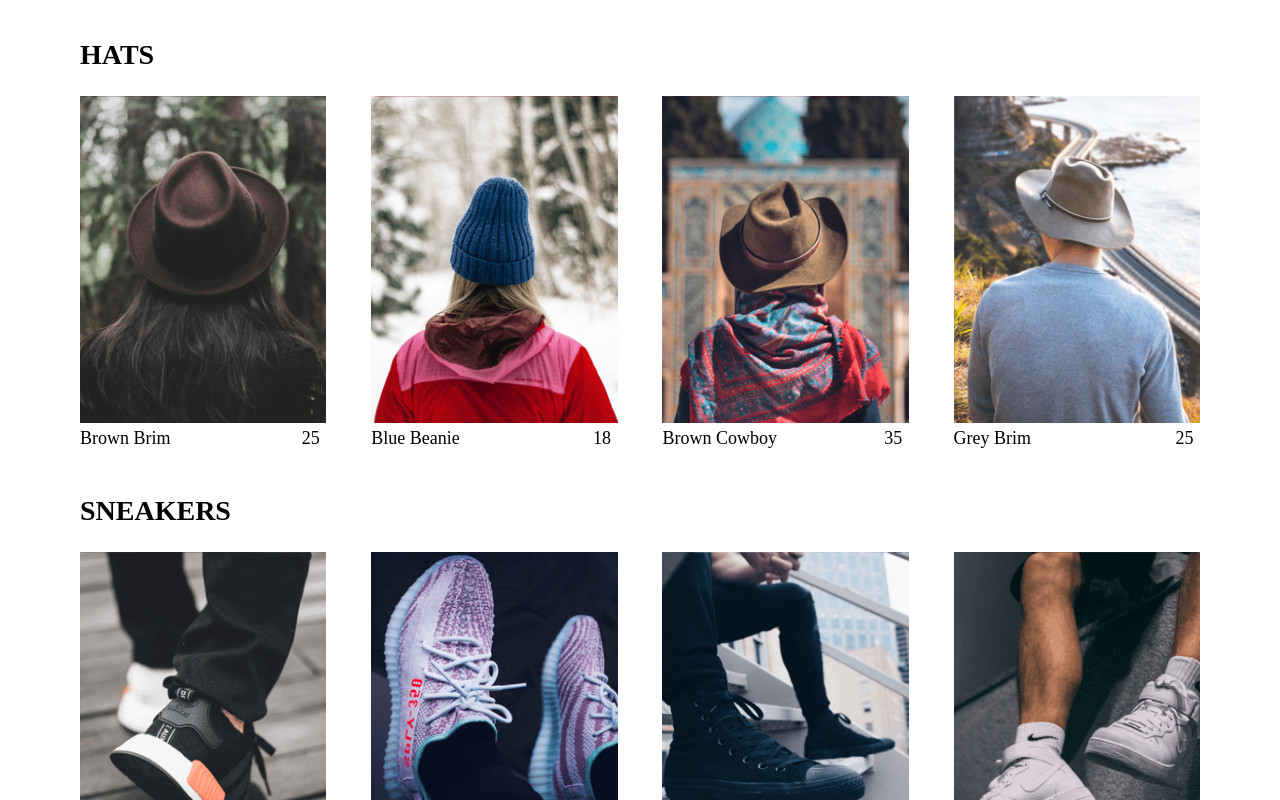
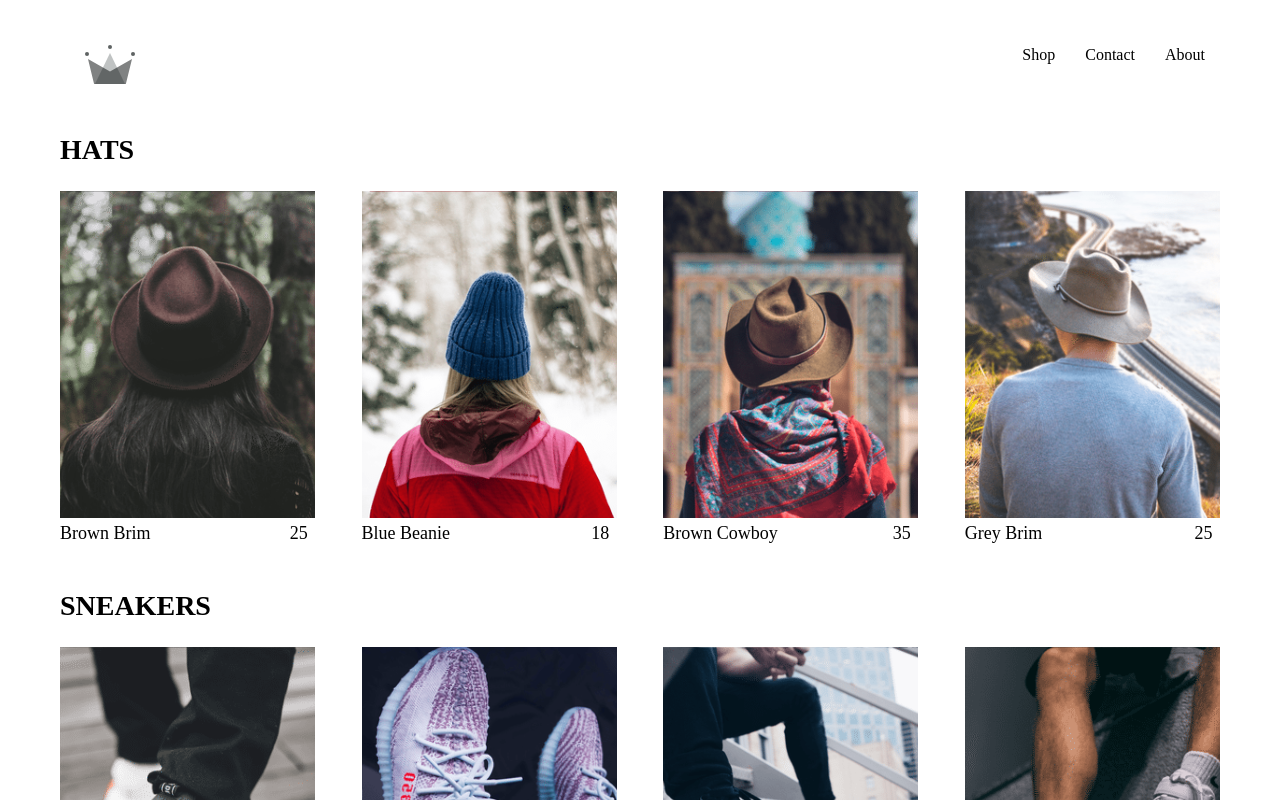
Before and after one commit to Aman-D/shopping-website, a React (Create React App) app: page /shop in a window 1280 px wide. Shown: the top 800 px of the page. Built offline with nearby package versions, Linux system fonts and the light colour scheme; a web font is replaced by a local one.

Commit message:
adding header component and Links

```diff
--- a/src/App.css
+++ b/src/App.css
@@ -1,4 +1,9 @@
 body{
     font-family: 'ZCOOL QingKe HuangYou', cursive;
-    padding:20px 80px;
+    padding:20px 60px;
 }
+
+a{
+    text-decoration:none;
+    color:black;
+}
--- a/src/App.js
+++ b/src/App.js
@@ -2,11 +2,13 @@
 import { Switch, Route } from "react-router-dom";
 import "./App.css";
 import HomePage from "./pages/homepage/homepage.component";
-import ShopPage from './pages/shop/shop.component'
+import ShopPage from './pages/shop/shop.component';
+import Header from './components/header/header.component'
 
 function App() {
   return (
     <div>
+      <Header />
       <Switch>
         <Route exact path="/" component={HomePage} />
         <Route path="/shop" component={ShopPage} />
--- /dev/null
+++ b/src/components/header/header.component.jsx
@@ -0,0 +1,21 @@
+import React from 'react';
+import { Link } from 'react-router-dom';
+import { ReactComponent as Logo } from '../../assets/crown.svg';
+
+
+import './header.styles.scss';
+
+const Header = () => (
+    <div className="header">
+        <Link className="logo-container" to="/">
+            <Logo className="logo" />
+        </Link>
+        <div className="options">
+            <Link className="option" to="/shop">Shop</Link>
+            <Link className="option" to="/shop">Contact</Link>
+            <Link className="option" to="/shop">About</Link>
+        </div>
+    </div>
+)
+
+export default Header;
--- /dev/null
+++ b/src/components/header/header.styles.scss
@@ -0,0 +1,25 @@
+.header {
+    height: 70px;
+    width: 100%;
+    display: flex;
+    justify-content: space-between;
+    margin-bottom: 25px;
+
+    .logo-container {
+      height: 100%;
+      width: 70px;
+      padding: 25px;
+    }
+
+    .options {
+      width: 50%;
+      height: 100%;
+      display: flex;
+      align-items: center;
+      justify-content: flex-end;
+
+      .option {
+        padding: 10px 15px;
+      }
+    }
+  }
```
Also changed, not shown: src/assets/crown.svg (added).
